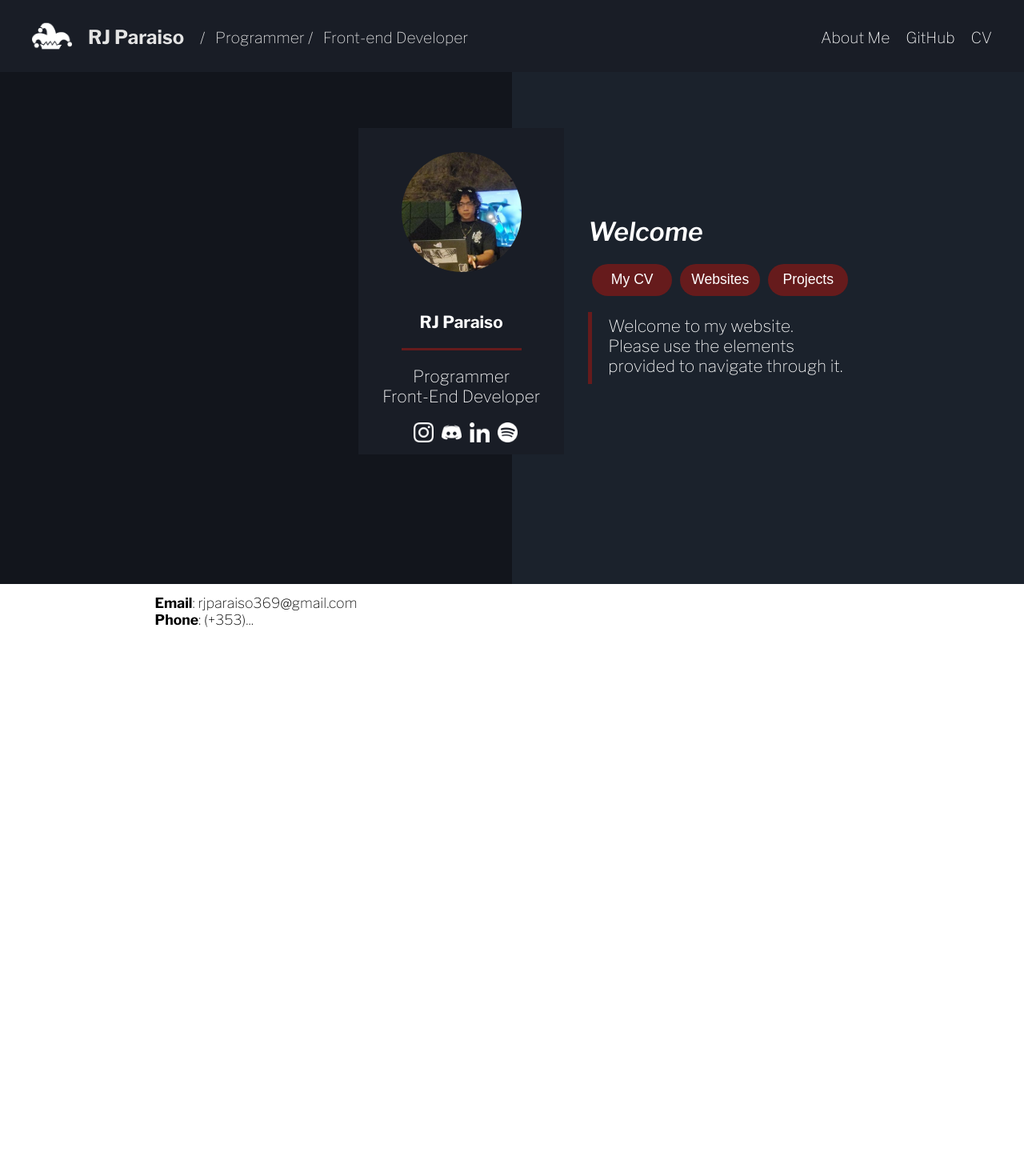
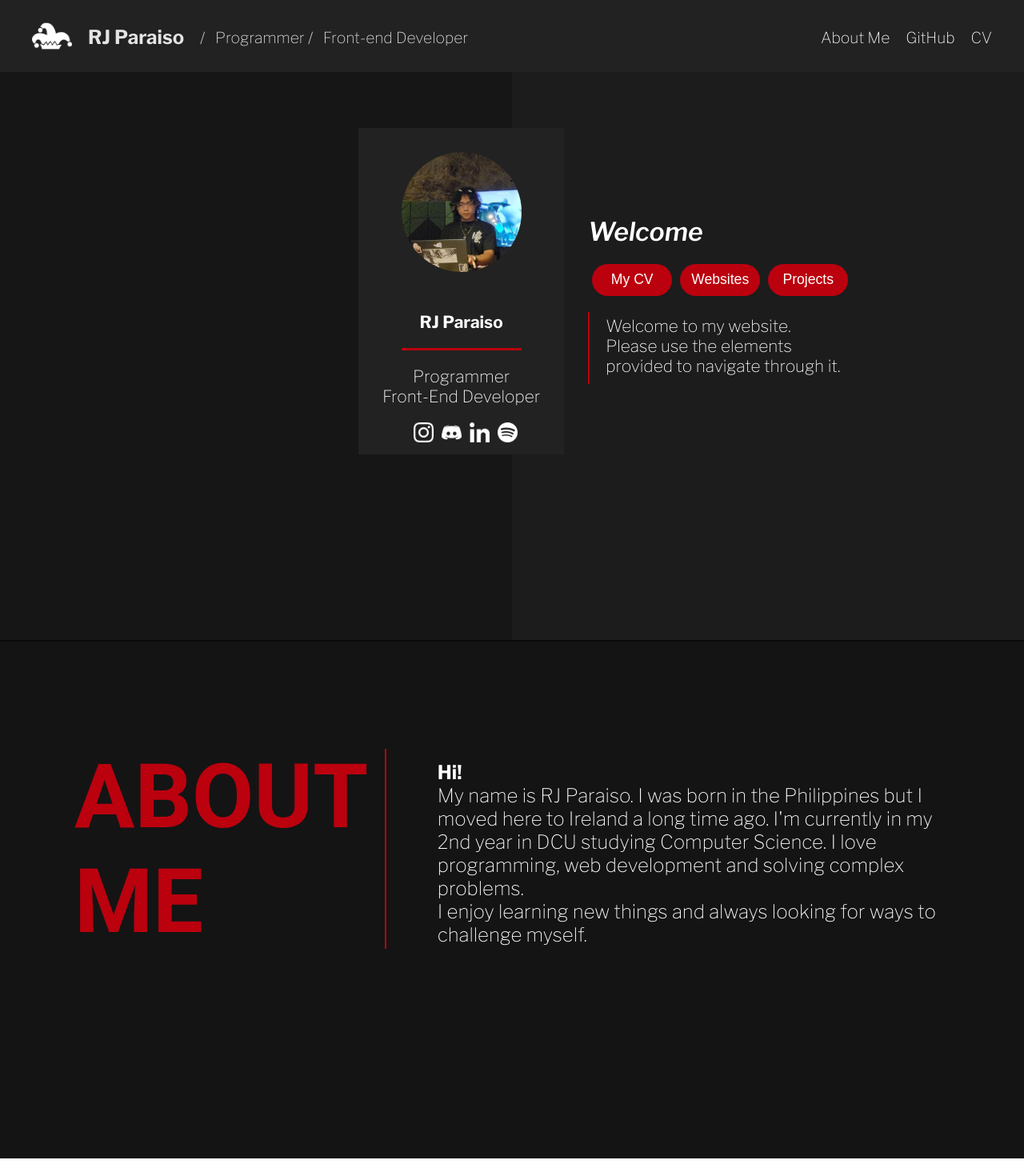
Before and after one commit to ThisIs-RJP/Personal-Website, a React (Create React App) app: page / in a window 1280 px wide. Shown: the top 1470 px of the page at 80% size. Before the commit the page ends 800 px from the top, so only its background shows below. Built offline with nearby package versions, Linux system fonts and the light colour scheme.

Commit message:
Update App.css

```diff
--- a/src/App.css
+++ b/src/App.css
@@ -1,19 +1,34 @@
 .App {
+  background-color: #222222;
   top: 0;
+  z-index: -1;
+}
+
+/* ##### Buffers  */
+
+.buffer1 {
+  height: 2px;
+  background-color: #0a0a0a;
 }
 
 /* ####################################### Start of navigation bar code */
+
+.fixedWrapper {
+  z-index: 2;
+  width: 100%;
+  position: fixed;
+}
 
 ul {
   display: flex;
   font-size: 150%;
   color: rgb(228, 228, 228);
-  /* background-color: rgba(25,29,38,255); */
-  background-color: rgba(25,29,38,255);
+  background-color: #222222;
   padding-top: 50px;
   margin-top: -30px;
   padding-bottom: 20px;
   margin-bottom: 0px;
+  animation: animateNavBar 2s forwards;
 }
 
 .icon {
@@ -58,7 +73,7 @@ ul {
   height: 2px;
   bottom: 0;
   left: 0;
-  background-color: #661b1c;
+  background-color: #bb000e;
   transform-origin: bottom right;
   transition: transform 0.25s ease-out;
 }
@@ -70,11 +85,32 @@ ul {
 
 /* .links:hover {
   text-decoration: underline;
-  color: #661b1c;
+  color: #bb000e;
 } */
 
+/* ######################################## Animation goes here */
+
+@keyframes animateNavBar {
+  0% {
+    transform: translateY(-50px);
+  }
+
+  100% {
+    transform: translateY(0px);
+  }
+}
 /* ####################################### End of the navigation bar */
 /* ####################################### Start of profile background */
+
+.sideName {
+  margin-left: -70%;
+  margin-right: 30%;
+  color: #bb000e;
+  font-size: 200%;
+  font-weight: bolder;
+  font-family: Verdana, Geneva, Tahoma, sans-serif;
+  rotate: 270deg;
+}
 
 #profileProfile {
   display: flex;
@@ -84,21 +120,23 @@ ul {
 .profileBackground {
   display: flex;
   width: 100%;
-  height: 80vh;
+  height: 100vh;
 }
 
 .backgroundHalf {
   width: 50%;
   /* height: 80vh; */
   height: 100%;
-  background-color: #12151c;
+  background-color: #161616;
+  animation: backgroundIn1 2s forwards;
 }
 
 .backgroundHalf2 {
   width: 50%;
   /* height: 80vh; */
   height: 100%;
-  background-color: #1b222c;
+  background-color: #1c1c1c;
+  animation: backgroundIn2 2s forwards;
 }
 
 .buttonLine {
@@ -108,11 +146,14 @@ ul {
 .aboutMe {
   position: absolute;
   /* margin-left: 50%; */
+  opacity: 0;
   top: 20%;
   left: 35%;
   display: flex;
   justify-content: center;
   align-items: center;
+  animation: animateInBox 2s forwards;
+  animation-delay: 2s;
 }
 
 .meBox {
@@ -120,7 +161,7 @@ ul {
   flex-direction: column;
   position: relative; /* Change to relative position */
   z-index: 2; /* Ensure the z-index is higher than the backgrounds */
-  background-color:  rgba(25,29,38,255);
+  background-color:  #222222;
   color: white;
   font-size: 130%;
   padding-left: 30px;
@@ -159,7 +200,7 @@ ul {
   margin-top: 20px;
   height: 3px;
   width: 150px;
-  background-color: #661b1c;
+  background-color: #bb000e;
 }
 
 .profileStuff {
@@ -179,7 +220,7 @@ ul {
 
 .leftLine {
   margin-top: 5%;
-  border-left: #661b1c solid 5px;
+  border-left: #bb000e solid 2px;
   width: 300px;
   align-items: center;
   padding-top: 5px;
@@ -194,7 +235,7 @@ ul {
   text-decoration: none;
   background-color: none;
   color: white;
-  background-color: #661b1c;
+  background-color: #bb000e;
   border-radius: 30px;
   border: none;
   width: 100px;
@@ -206,50 +247,155 @@ ul {
 
 .animated-button.hovered {
   transform: scale(1.1);
-  background-color: #12151c;
+  background-color: #222222;
+}
+
+@keyframes animateInBox {
+  0% {
+    opacity: 0;
+    transform: translateY(50px);
+  }
+
+  100% {
+    opacity: 1;
+    transform: translateY(0px);
+  }
+}
+
+@keyframes backgroundIn1 {
+  0% {
+    width: 0%
+  }
+
+  100% {
+    width: 50%;
+  }
+}
+
+@keyframes backgroundIn2 {
+  0% {
+    width: 20%
+  }
+
+  100% {
+    width: 50%;
+  }
 }
 
 /* ####################################### Start of first block*/
 
-#block1 {
-  margin-top: 5%;
-  display: flex;
+.backGroundBlock1 {
+  background-color: white;
+  height: 100vh;
+}
+
+.block1 {
   justify-content: center;
-  color: black;
   width: 100%;
+  background-color: #141414;
+  align-items: center;
+  padding-bottom: 20%;
 }
 
 #id block1Column {
   width: 100%;
 }
+
 .title {
-  font-size: 170%;
+  padding-top: 10%;
+  font-size: 700%;
   font-weight: bold;
-  margin-right: 20%;
-  width: 100%;
+  width: 30%;
+  font-family: 'Roboto', sans-serif;
+  color: #bb000e;
+  /* border-right: #bb000e 2px solid; */
+  /* color: white; */
 }
 
-.descUnderTitle {
-  margin-top: 5%;
-  font-size: 110%;
-  width: 70%;
-  word-spacing: 2px;
+.rotateTitle {
+  animation: rotateTitle 0.5s forwards;
 }
 
+.containerTitle {
+  display: flex;
+  justify-content: center;
+  align-items: center;
+}
+.vertRedLine {
+  margin-top: 10%;
+  height: 0px;
+  border-right: #bb000e 2px solid;
+  align-items: center;
+  animation: lineDown 1s forwards;
+}
+
+.descriptionBesideTitle {
+  opacity: 0;
+  margin-top: 11%;
+  padding-left: 5%;
+  color: white;
+  font-size: 150%;
+  width: 50%;
+  animation: fadeIn 1s forwards;
+  animation-delay: 0.5s;
+}
+/* ######################################## Animation goes here */
+
+@keyframes rotateTitle {
+  0% {
+    opacity: 0;
+    transform: rotate(30deg);
+    transform-origin: 0% 0%;
+  }
+
+  100% {
+    opacity: 1;
+    transform: rotate(0deg);
+    transform-origin: 0% 0%;
+  }
+}
+
+@keyframes fadeIn {
+  0% {
+    opacity: 0;
+    transform: translateY(-50px);
+    }
+
+  100% {
+    opacity: 1;
+    transform: translateY(0);
+
+  }
+}
+
+@keyframes lineDown {
+  0% {
+    height: 0px;
+  }
+
+  100% {
+    height: 250px;
+  }
+}
 /* ####################################### End of first block*/
 /* ####################################### Start of the footer*/
 
 #footer {
   font-size: 110%;
-  margin-top: 1%;
+  padding-top: 1%;
   margin-bottom: 1%;
   display: flex;
   justify-content: center;
+  z-index: 100;
+  background-color: #222222;
+  color: white;
+  padding-bottom: 3%;
 }
 
 .contacts {
   padding-right: 50%;
 }
+
 /* ####################################### End of the footer*/
 
 
@@ -261,15 +407,15 @@ ul {
     top: 0;
   }
 
-  /* ####################################### Start of navigation bar code */
+  /* ####################################### Start of navdigation bar code */
   ul {
     margin-left: -5%;
     display: block;
     flex-direction: row;
     font-size: 90%;
     color: rgb(228, 228, 228);
-    /* background-color: rgba(25,29,38,255); */
-    background-color: rgba(25,29,38,255);
+    /* background-color: #1c1c1c; */
+    background-color: #1c1c1c;
     padding-top: 50px;
     margin-top: -5%;
     padding-bottom: 20px;
@@ -312,7 +458,7 @@ ul {
 
   .links:hover {
     text-decoration: underline;
-    color: #661b1c;
+    color: #bb000e;
   }
 
   /* ####################################### End of the navigation bar */
@@ -366,7 +512,7 @@ ul {
     flex-direction: column;
     position: relative; /* Change to relative position */
     z-index: 2; /* Ensure the z-index is higher than the backgrounds */
-    background-color:  rgba(25,29,38,255);
+    background-color:  #1c1c1c;
     color: white;
     font-size: 100%;
     padding-left: 5%;
@@ -406,7 +552,7 @@ ul {
     margin-top: 20px;
     height: 3px;
     width: 60%;
-    background-color: #661b1c;
+    background-color: #bb000e;
   }
 
   .profileStuff {
@@ -427,7 +573,7 @@ ul {
     text-decoration: none;
     background-color: none;
     color: white;
-    background-color: #661b1c;
+    background-color: #bb000e;
     border-radius: 30px;
     border: none;
     width: 80px;
```
